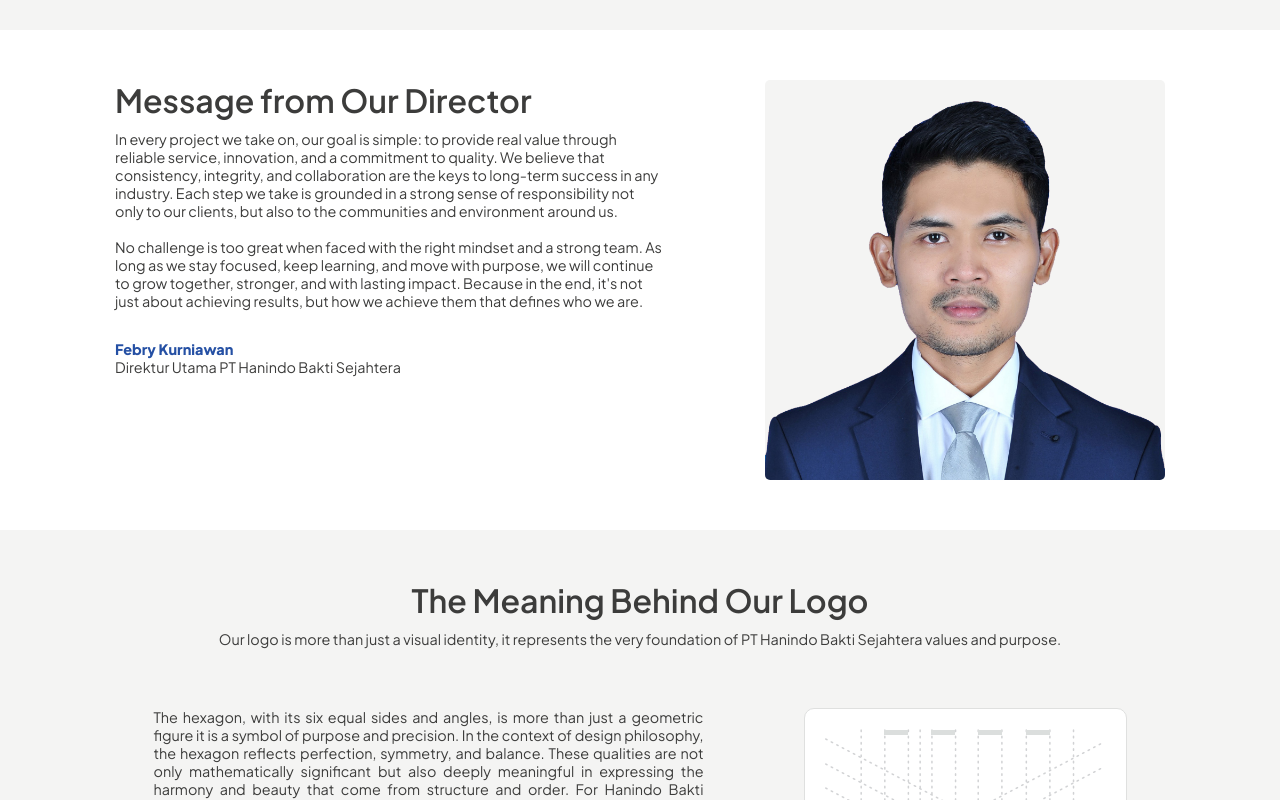
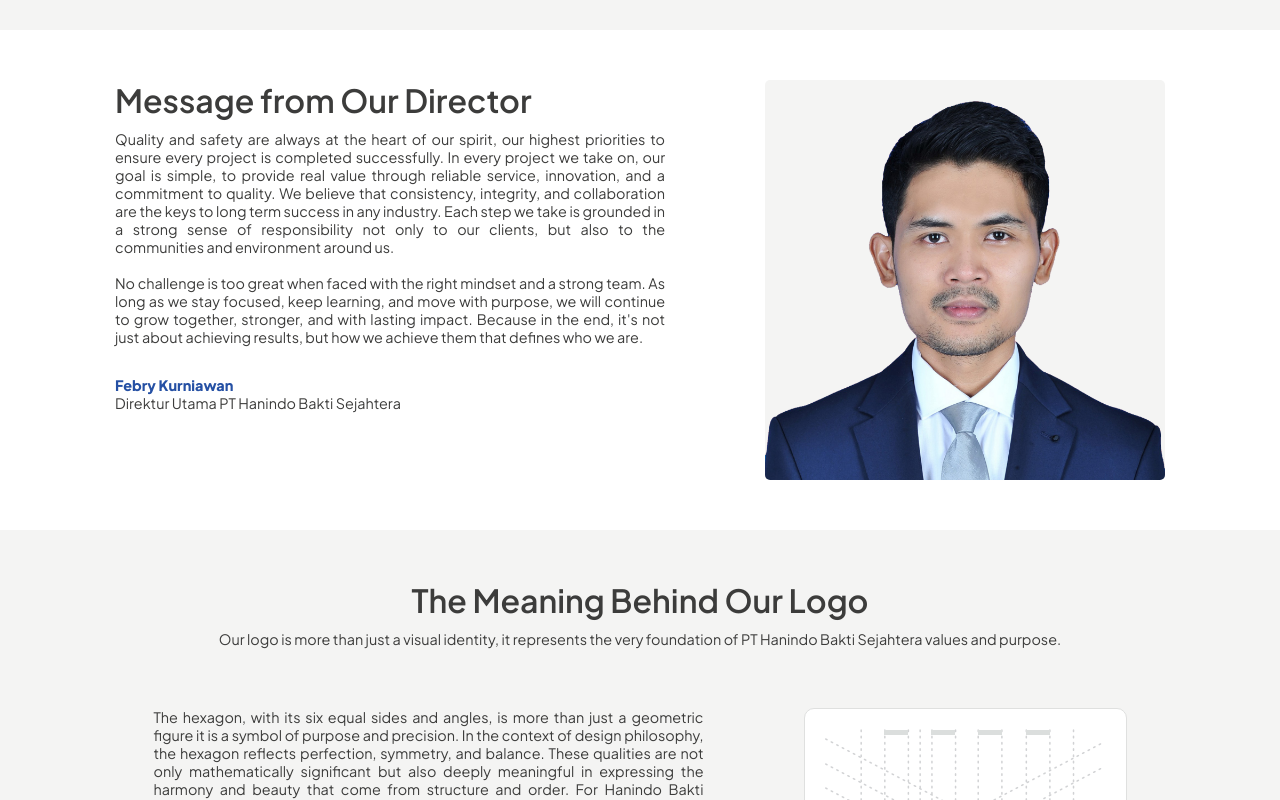
Before and after one commit to Ardikaas/hanindo-company-profile, a React (Create React App) app: page /about in a window 1280 px wide. Shown: the part 1960-2760 px from the top of the page. Built offline with nearby package versions, Linux system fonts and the light colour scheme.

Commit message:
feat: update ceo text on about page

```diff
--- a/src/components/Footer/Footer.style.css
+++ b/src/components/Footer/Footer.style.css
@@ -53,6 +53,7 @@
   width: 100%;
   font-size: 0.95rem;
   line-height: 1.3rem;
+  text-align: justify;
 }
 
 .footer-center-center{
--- a/src/pages/About.jsx
+++ b/src/pages/About.jsx
@@ -155,11 +155,13 @@ const About = () => {
             <div className="about-ceo-section-text-top">
               <h1>Message from Our Director</h1>
               <h6>
-                In every project we take on, our goal is simple: to provide real
-                value through reliable service, innovation, and a commitment to
-                quality. We believe that consistency, integrity, and
-                collaboration are the keys to long-term success in any industry.
-                Each step we take is grounded in a strong sense of
+                Quality and safety are always at the heart of our spirit, our
+                highest priorities to ensure every project is completed
+                successfully. In every project we take on, our goal is simple,
+                to provide real value through reliable service, innovation, and
+                a commitment to quality. We believe that consistency, integrity,
+                and collaboration are the keys to long term success in any
+                industry. Each step we take is grounded in a strong sense of
                 responsibility not only to our clients, but also to the
                 communities and environment around us.
                 <br />
--- a/src/pages/Clients.jsx
+++ b/src/pages/Clients.jsx
@@ -5,6 +5,8 @@ import kti from "../assets/krakatau-tirta.png";
 import kal from "../assets/krakatau-logistik.png";
 import sgi from "../assets/sevengates.png";
 import pp from "../assets/pt-pp.png";
+import ks from "../assets/kokoh-semesta.png";
+import jel from "../assets/jurong-lestari.png";
 import dindikbud from "../assets/dindikbud.png";
 import "../style/Client.style.css";
 
@@ -36,6 +38,16 @@ const Clients = () => {
       alt: "seven-gates-indonesia",
       link: "https://www.sevengates.co.id/",
     },
+    {
+      img: jel,
+      alt: "jurong-engineering-lestari",
+      link: "https://jel.com.sg/",
+    },
+    {
+      img: ks,
+      alt: "kokoh-semesta",
+      link: "https://www.kokohsemesta.com/",
+    },
   ];
   return (
     <div>
--- a/src/style/About.style.css
+++ b/src/style/About.style.css
@@ -87,6 +87,7 @@
   font-size: 0.9rem;
   max-width: 550px;
   width: 100%;
+  text-align: justify;
 }
 
 .about-ceo-section-text-bottom > h4{
@@ -276,6 +277,7 @@
   font-size: 0.9rem;
   max-width: 550px;
   width: 100%;
+  text-align: justify;
 }
 
 .about-mission{
@@ -318,6 +320,7 @@
   display: flex;
   flex-direction: column;
   gap: 10px;
+  text-align: justify;
 }
 
 .about-mission-left > h6 > ul{
```
Also changed, not shown: public/logo.png.
